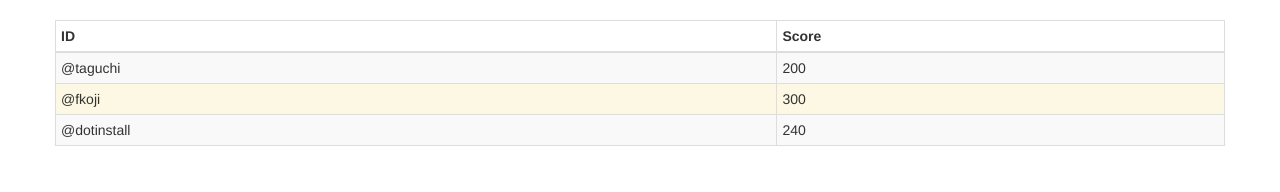
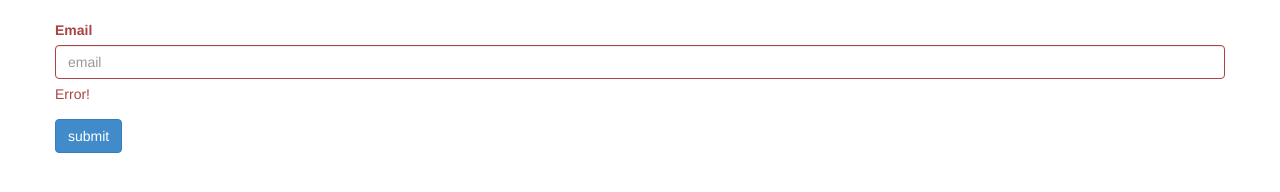
Before and after one commit to yakkuru201/bootstrap-nyumon, a plain HTML site: page index.html in a window 1280 px wide. Drawn offline with nearby package versions, Linux system fonts and the light colour scheme.

Commit message:
#06 bootstrap

```diff
--- a/index.html
+++ b/index.html
@@ -10,16 +10,18 @@
   <body>
 
     <div class="container" style="padding:20px 0">
-      <table class="table table-striped table-bordered table-hover table-condensed">
-        <thead>
-          <tr><th>ID</th><th>Score</th></tr>
-        </thead>
-        <tbody>
-          <tr><td>@taguchi</td><td>200</td></td>
-          <tr class="warning"><td>@fkoji</td><td>300</td></td>
-          <tr><td>@dotinstall</td><td>240</td></td>
-        </tbody>
-      </table>
+
+      <form>
+        <div class="form-group has-error">
+          <label class="control-label" for="email">Email</label>
+          <input type="text" id="email" class="form-control" placeholder="email">
+          <span class="help-block">Error!</span>
+        </div>
+        <div class="form-group">
+          <input type="submit" value="submit" class="btn btn-primary">
+        </div>
+      </form>
+
     </div>
 
     <script src="https://ajax.googleapis.com/ajax/libs/jquery/1.11.0/jquery.min.js"></script>
```
